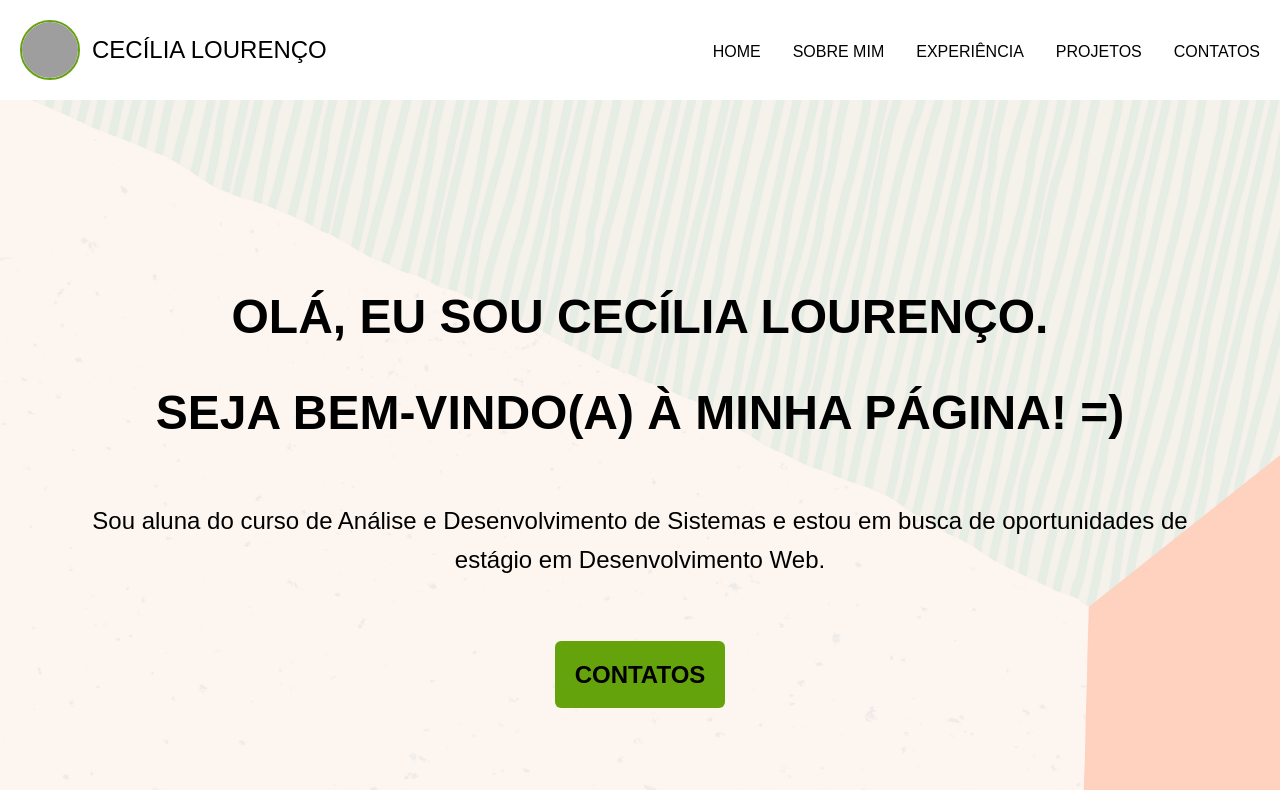
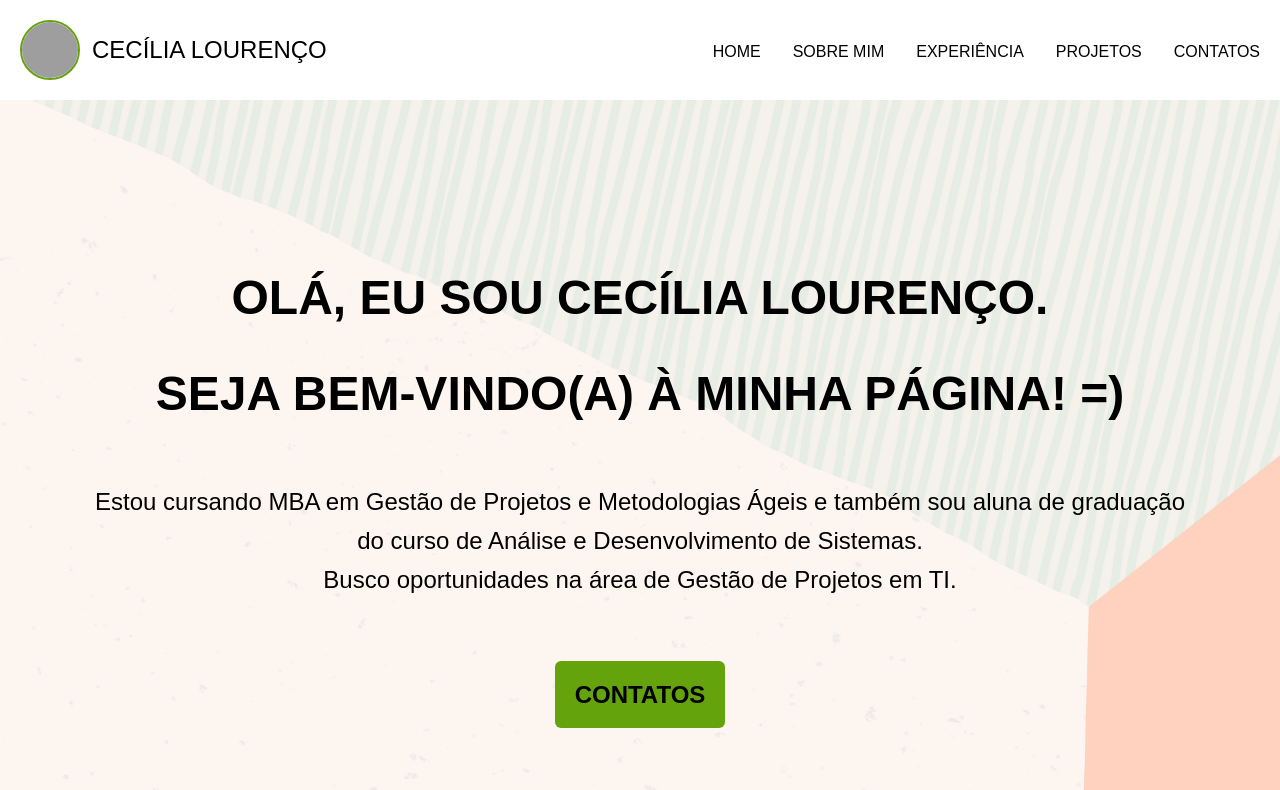
Before and after one commit to cecilialourenco/-cecilia-lourenco, a React (Vite) app: page / in a window 1280 px wide. Shown: the top 790 px of the page. Built offline with nearby package versions, Linux system fonts and the light colour scheme; grey boxes are pictures that could not be loaded.

Commit message:
Updated academic information

```diff
--- a/src/components/Home/Home.jsx
+++ b/src/components/Home/Home.jsx
@@ -6,8 +6,9 @@ const Home = () => {
           olá, eu sou Cecília Lourenço.<br/>
           Seja bem-vindo(a) à minha página! =)
         </h1>
-        <p className='lg:leading-relaxed lg:text-2xl pt-10 pb-20'>Sou aluna do curso de Análise e Desenvolvimento de Sistemas e estou em busca
-          de oportunidades de estágio em Desenvolvimento Web.
+        <p className='lg:leading-relaxed lg:text-2xl pt-10 pb-20'>Estou cursando
+          MBA em Gestão de Projetos e Metodologias Ágeis e também sou aluna de graduação do curso de Análise e Desenvolvimento de Sistemas.<br></br> Busco
+       oportunidades na área de Gestão de Projetos em TI.
         </p>
         <a className='rounded-md lg:text-2xl font-bold bg-lime-600 hover:bg-lime-500 p-5' href="#contatos">CONTATOS</a>
       </div>
```
